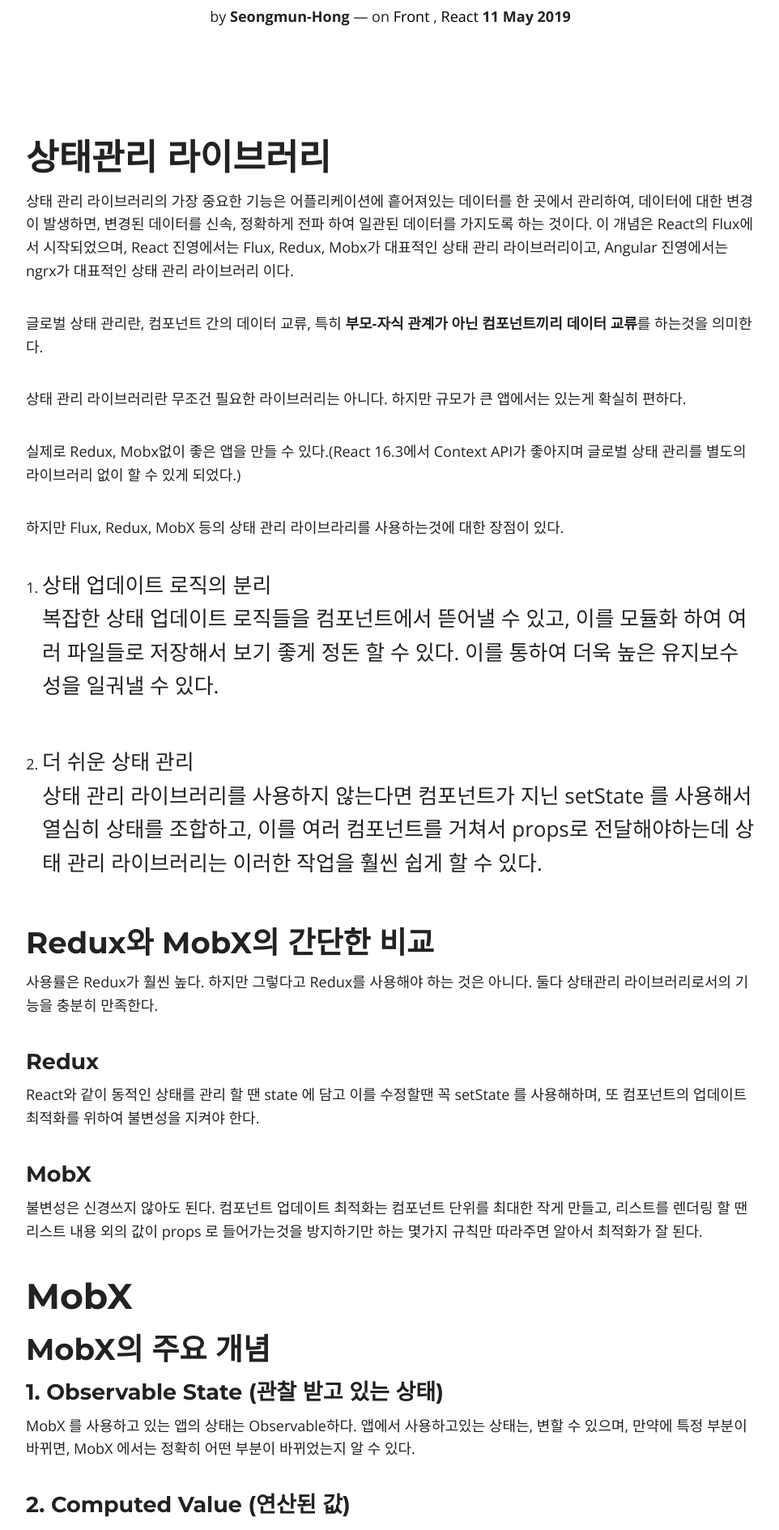
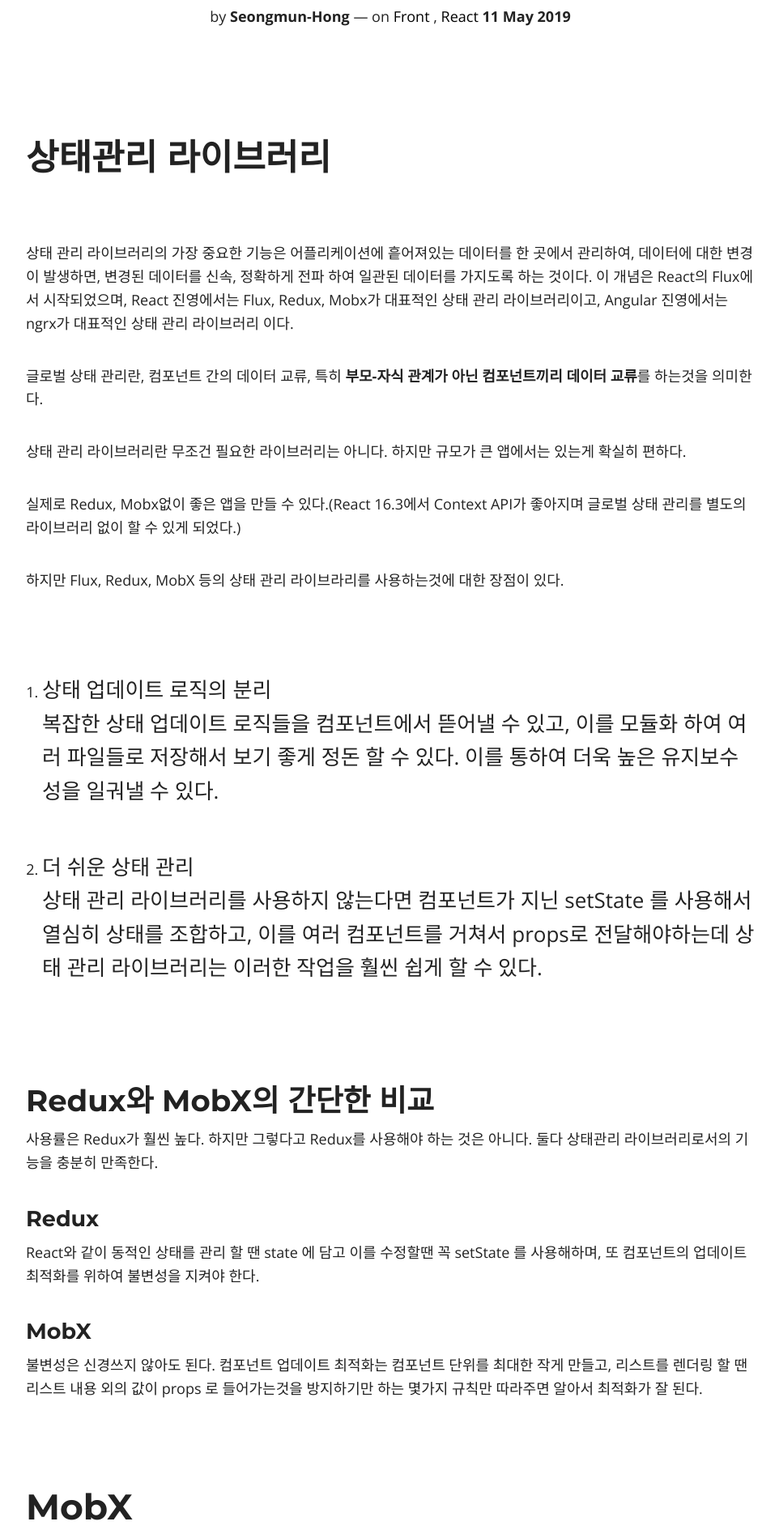
Before and after one commit to Seongmun-Hong/Seongmun-Hong.github.io, a Jekyll site: the page built from _posts/2019-05-11-Mobx.md, in a window 1280 px wide. Shown: the part 368-2257 px from the top of the page at 81% size, without its empty margins (158-1120 px from the left). Built offline with Jekyll 4.4.1, drawn with Linux system fonts in a browser that asks for light colours; nearby versions of some CDN libraries; library files that are not in the unit come from our copies; comment, search, counter and statistics services are not loaded.

Commit message:
fix :  -  개행 수정

````diff
--- a/_posts/2019-05-11-Mobx.md
+++ b/_posts/2019-05-11-Mobx.md
@@ -19,6 +19,8 @@
 
 # 상태관리 라이브러리
 
+<br />
+
 상태 관리 라이브러리의 가장 중요한 기능은 어플리케이션에 흩어져있는 데이터를 한 곳에서 관리하여, 데이터에 대한 변경이 발생하면, 변경된 데이터를 신속, 정확하게 전파 하여 일관된 데이터를 가지도록 하는 것이다.  이 개념은 React의 Flux에서 시작되었으며, React 진영에서는 Flux, Redux, Mobx가 대표적인 상태 관리 라이브러리이고, Angular 진영에서는 ngrx가 대표적인 상태 관리 라이브러리 이다.
 
 글로벌 상태 관리란, 컴포넌트 간의 데이터 교류, 특히 **부모-자식 관계가 아닌 컴포넌트끼리 데이터 교류**를 하는것을 의미한다.
@@ -29,12 +31,15 @@
 
 하지만 Flux, Redux, MobX 등의 상태 관리 라이브라리를 사용하는것에 대한 장점이 있다.
 
+<br />
+
 1. 상태 업데이트 로직의 분리
 복잡한 상태 업데이트 로직들을 컴포넌트에서 뜯어낼 수 있고, 이를 모듈화 하여 여러 파일들로 저장해서 보기 좋게 정돈 할 수 있다. 이를 통하여 더욱 높은 유지보수성을 일궈낼 수 있다.
 
 2. 더 쉬운 상태 관리
 상태 관리 라이브러리를 사용하지 않는다면 컴포넌트가 지닌 setState 를 사용해서 열심히 상태를 조합하고, 이를 여러 컴포넌트를 거쳐서 props로 전달해야하는데 상태 관리 라이브러리는 이러한 작업을 훨씬 쉽게 할 수 있다.
 
+<br />
 
 ## Redux와 MobX의 간단한 비교
 
@@ -48,6 +53,7 @@
 
 불변성은 신경쓰지 않아도 된다. 컴포넌트 업데이트 최적화는 컴포넌트 단위를 최대한 작게 만들고, 리스트를 렌더링 할 땐 리스트 내용 외의 값이 props 로 들어가는것을 방지하기만 하는 몇가지 규칙만 따라주면 알아서 최적화가 잘 된다.
 
+<br />
 
 # MobX
 
@@ -65,6 +71,7 @@
 ### 4. Actions (액션)
 액션은 상태에 변화를 일으키는것을 말한다. 만약에 [Observable State 에 변화를 일으키는 코드를 호출한다] 이것은 하나의 액션입니다.
 
+<br />
 
 ## React에서 Decorator문법을 사용하여 Mobx사용하기
 
@@ -112,6 +119,7 @@
   }
 ```
 
+<br />
 
 ### 카운터 앱을 통한 예
 
@@ -137,6 +145,8 @@
 }
 ```
 
+<br />
+
 #### Provider 로 프로젝트에 스토어 적용
 
 MobX에서 프로젝트에 스토어를 적용 할 때는 Redux 처럼 Provider 라는 컴포넌트를 사용한다. 프로젝트의 엔트리 파일인 index.js 파일을 다음과 같이 수정하면 된다.
@@ -161,6 +171,8 @@
   document.getElementById('root')
 );
 ```
+
+<br />
 
 #### inject 로 컴포넌트에 스토어 주입
 
@@ -196,6 +208,7 @@
 export default Counter;
 ```
 
+<br />
 
 ## mobx-react-devtools 개발도구 설치
 
@@ -226,6 +239,7 @@
 export default App;
 ```
 
+<br />
 
 ## MobX 의 리액트 컴포넌트 최적화
 
@@ -273,6 +287,8 @@
 }
 ```
 
+<br />
+
 ### 2. 세부참조 (dereference)는 최대한 늦게해라.
 
 세부 참조 (혹은 역참조) 란, 우리가 특정 객체의 내부의 값을 조회하는것을 말한다.
@@ -307,6 +323,8 @@
 
 **key값으로 선정할 데이터가 없다면 모든 항목에 대해 고유한 short ID 를 생성하여 키로 사용 하는것이 좋다.**
 
+<br />
+
 ### 3. 함수는 미리 바인딩하고, 파라미터는 내부에서 넣어준다.
 
 컴포넌트에 함수를 전달해 줄 때에는 미리 바인딩 하는것이 좋고 파라미터가 유동적일땐 파라미터를 넣는 작업을 컴포넌트 밖이 아니라 안에서 하는것이 좋다.
@@ -332,6 +350,8 @@
 ```
 
 위와 같이 미리 함수를 바인딩 해야한다.
+
+<br />
 
 #### 파라미터를 내부에서 넣어주는 예
 
@@ -366,6 +386,7 @@
 
 위와 같이 메서드를 미리 바인딩 한 후 파라미터는 컴포넌트 내부에서 넣어주는 것이 좋다.
 
+<br />
 
 
 ## Reference
````
